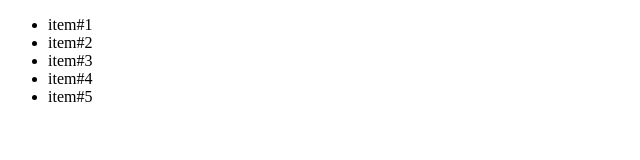
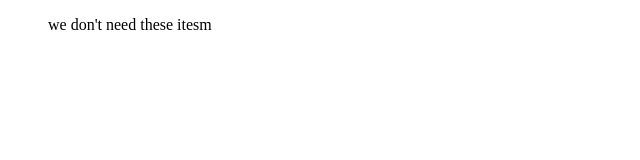
Before and after one commit to BenzurX/newGitTest, a plain HTML site: page index.html in a window 1280 px wide. Shown: the whole page, without its empty margins (0-640 px from the left). Drawn offline with Linux system fonts and the light colour scheme.

Commit message:
we didn't need items

```diff
--- a/index.html
+++ b/index.html
@@ -6,11 +6,7 @@
 </head>
 <body>
 	<ul>
-		<li>item#1</li>
-		<li>item#2</li>
-		<li>item#3</li>
-		<li>item#4</li>
-		<li>item#5</li>
+		<div>we don't need these itesm</div>
 	</ul>
 </body>
 </html>
```
